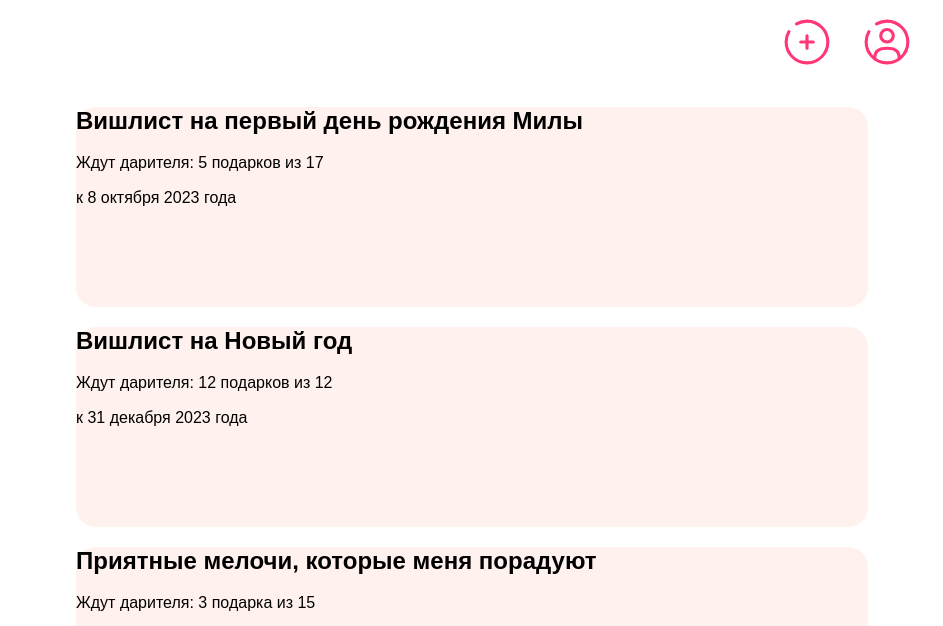
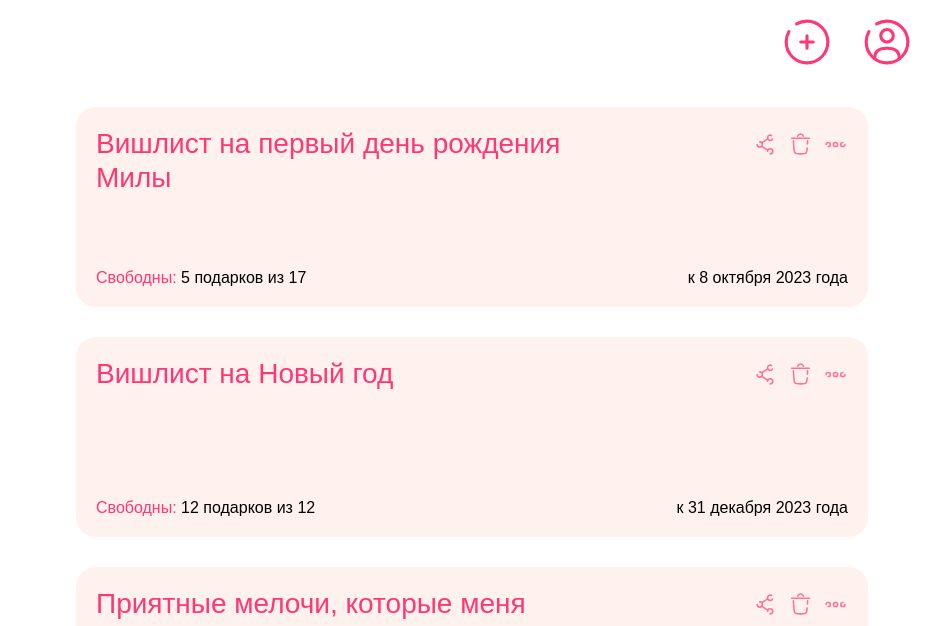
Before and after one commit to NatalieKalinkina/wishlist-ts, a plain HTML site: page src/index.html in a window 1280 px wide. Shown: the part 169-795 px from the top of the page, without its empty margins (168-1111 px from the left). Drawn offline with Linux system fonts and the light colour scheme.

Commit message:
added styles for wishlist block

```diff
--- a/src/index.html
+++ b/src/index.html
@@ -26,57 +26,56 @@
       </nav>
       <div class="wishlists">
         <div class="wishlist">
-          <div class="wishlist__text-column">
           <h2 class="wishlist__title">Вишлист на первый день рождения Милы</h2>
-            <p class="wishlist__subtitle">Ждут дарителя: 5 подарков из 17</p>
-          </div>
-          <div class="wishlist__tech-column">
+
           <div class="wishlist__icons">
-              <a href="#" class="link"
+            <a href="#" class="link" title="Поделиться"
               ><div class="wishlist__icon wishlist__icon_type_share"></div
             ></a>
-              <a href="#" class="link"
+            <a href="#" class="link" title="Удалить вишлист"
               ><div class="wishlist__icon wishlist__icon_type_delete"></div
             ></a>
+            <a href="#" class="link" title="Другое"
+              ><div class="wishlist__icon wishlist__icon_type_dots"></div
+            ></a>
           </div>
+          <p class="wishlist__subtitle"><span class="span">Свободны:</span> 5 подарков из 17</p>
           <p class="wishlist__deadline">к 8 октября 2023 года</p>
-          </div>
         </div>
 
         <div class="wishlist">
-          <div class="wishlist__text-column">
           <h2 class="wishlist__title">Вишлист на Новый год</h2>
-            <p class="wishlist__subtitle">Ждут дарителя: 12 подарков из 12</p>
-          </div>
-          <div class="wishlist__tech-column">
           <div class="wishlist__icons">
-              <a href="#" class="link"
+            <a href="#" class="link" title="Поделиться"
               ><div class="wishlist__icon wishlist__icon_type_share"></div
             ></a>
-              <a href="#" class="link"
+            <a href="#" class="link" title="Удалить вишлист"
               ><div class="wishlist__icon wishlist__icon_type_delete"></div
             ></a>
+            <a href="#" class="link" title="Другое"
+              ><div class="wishlist__icon wishlist__icon_type_dots"></div
+            ></a>
           </div>
+          <p class="wishlist__subtitle"><span class="span">Свободны:</span> 12 подарков из 12</p>
           <p class="wishlist__deadline">к 31 декабря 2023 года</p>
-          </div>
         </div>
 
         <div class="wishlist">
-          <div class="wishlist__text-column">
           <h2 class="wishlist__title">Приятные мелочи, которые меня порадуют</h2>
-            <p class="wishlist__subtitle">Ждут дарителя: 3 подарка из 15</p>
-          </div>
-          <div class="wishlist__tech-column">
+
           <div class="wishlist__icons">
-              <a href="#" class="link"
+            <a href="#" class="link" title="Поделиться"
               ><div class="wishlist__icon wishlist__icon_type_share"></div
             ></a>
-              <a href="#" class="link"
+            <a href="#" class="link" title="Удалить вишлист"
               ><div class="wishlist__icon wishlist__icon_type_delete"></div
             ></a>
+            <a href="#" class="link" title="Другое"
+              ><div class="wishlist__icon wishlist__icon_type_dots"></div
+            ></a>
           </div>
-            <p class="wishlist__deadline">к 8 октября 2023 года</p>
-          </div>
+          <p class="wishlist__subtitle"><span class="span">Свободны:</span> 3 подарка из 15</p>
+          <p class="wishlist__deadline"></p>
         </div>
       </div>
     </main>
--- a/src/pages/index.css
+++ b/src/pages/index.css
@@ -66,7 +66,7 @@
   width: 90%;
   max-width: 880px;
   margin: 0 auto;
-  padding: 20px 0 20px;
+  padding: 20px 0 0px;
 }
 
 .menu {
@@ -107,7 +107,7 @@
 .wishlists {
   width: 90%;
   margin: 0 auto;
-  padding: 0 0 40px;
+  padding: 20px 0 40px;
 }
 
 .wishlist {
@@ -115,10 +115,77 @@
   height: 200px;
   border-radius: 20px;
   background-color: rgba(255, 211, 199, 0.3);
+  display: grid;
+  grid-template-columns: 67% 30%;
+  grid-template-rows: 75% 20%;
+  column-gap: 3%;
+  row-gap: 5%;
+  padding: 20px;
+  box-sizing: border-box;
+  margin-bottom: 30px;
+}
+
+.wishlist:last-of-type {
+  margin-bottom: 0;
 }
 
 .wishlist:hover {
   background-color: rgba(255, 211, 199, 0.6);
+}
+
+.wishlist__title {
+  font-size: 28px;
+  line-height: 1.2;
+  font-weight: 500;
+  margin-block-start: 0;
+  margin-block-end: 0;
+  color: #ff3776;
+}
+
+.wishlist__subtitle {
+  font-size: 16px;
+  line-height: 1.2;
+  font-weight: 300;
+  margin-block-start: 0;
+  margin-block-end: 0;
+  align-self: end;
+}
+
+.wishlist__icons {
+  display: flex;
+  gap: 10px;
+  justify-content: end;
+  align-items: flex-start;
+  padding-top: 5px;
+}
+.wishlist__icon {
+  width: 25px;
+  height: 25px;
+  background-size: 25px 25px;
+  background-color: transparent;
+  box-sizing: border-box;
+}
+
+.wishlist__icon_type_delete {
+  background-image: url(../images/delete_icon.svg);
+}
+
+.wishlist__icon_type_share {
+  background-image: url(../images/share_icon.svg);
+}
+
+.wishlist__icon_type_dots {
+  background-image: url(../images/dots_icon.svg);
+}
+
+.wishlist__deadline {
+  justify-self: end;
+  font-size: 16px;
+  line-height: 1.2;
+  font-weight: 300;
+  margin-block-start: 0;
+  margin-block-end: 0;
+  align-self: end;
 }
 
 .footer {
```
Also changed, not shown: src/images/delete_icon.svg (added), src/images/dots_icon.svg (added), src/images/share_icon.svg (added). Lines whose indentation alone changed are shown as unchanged.
